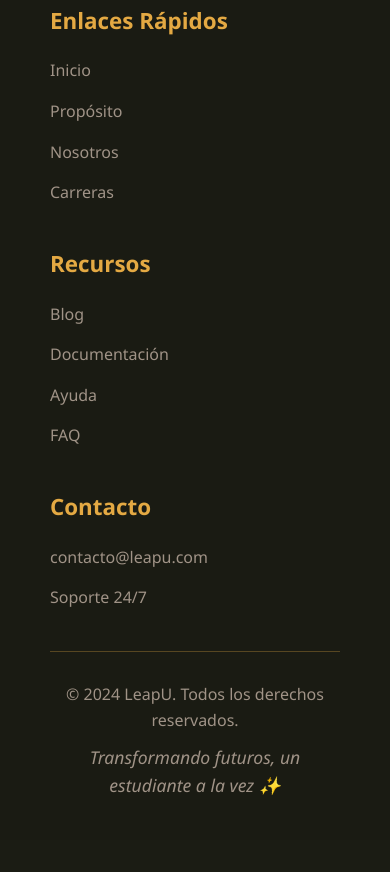
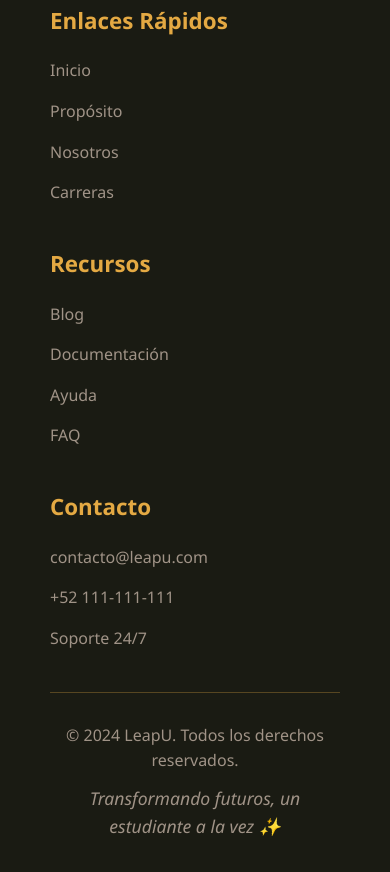
Before and after one commit to JAFC-web/PhasFort, a plain HTML site: page index.html in a window 390 px wide. Shown: the part 8082-8954 px from the top of the page. Before the commit the page ends 8922 px from the top, so only its background shows below. Drawn offline with Linux system fonts and the light colour scheme.

Commit message:
Fix phone number format in footer section

```diff
--- a/index.html
+++ b/index.html
@@ -275,7 +275,7 @@
 <h4>Contacto</h4>
 <div class="footer-links">
 <a href="mailto:contacto@leapu.com">contacto@leapu.com</a>
-<a href="tel:+521111111111>+52 (111) 111-1111</a>
+<a href="tel:+52111111111">+52 111-111-111</a>
 <a href="#">Soporte 24/7</a>
 </div>
 </div>
```
